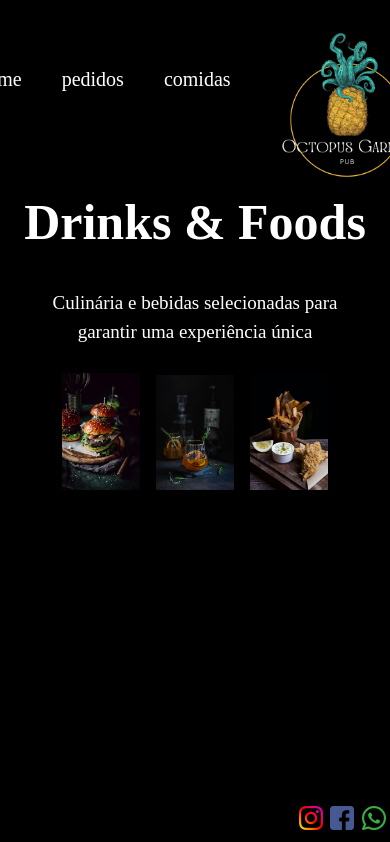
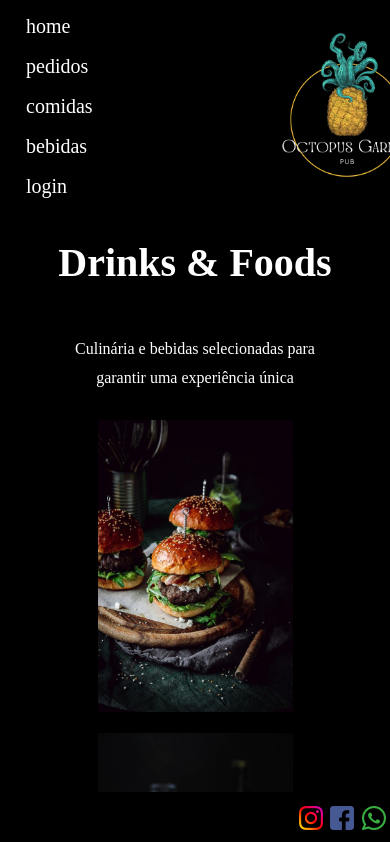
Before and after one commit to NelsonSSoares/M5-G7-OctopusPub, a React (Create React App) app: page / in a window 390 px wide. Shown: the top 842 px of the page. Built offline with nearby package versions, Linux system fonts and the light colour scheme; a web font is replaced by a local one.

Commit message:
feat: responsividade header e home

```diff
--- a/src/components/Header/styles.module.css
+++ b/src/components/Header/styles.module.css
@@ -22,3 +22,14 @@
 .myNav a:hover {
     color: #42ada1
 }
+
+@media(max-width: 767px) {
+    .myNav {
+        max-width: 300px;
+        font-size: 2px;
+        line-height: 0;
+        flex-direction: column;
+        align-items: flex-start;
+
+  }
+}
--- a/src/components/Home/styles.module.css
+++ b/src/components/Home/styles.module.css
@@ -25,3 +25,15 @@
     font-size: 19px;
     line-height: 29px;
 }
+@media(max-width: 767px) {
+
+    .titulo {
+        font-size: 40px;
+  }
+  .paragrafo {
+      font-size: 16px;
+  }
+  .img {
+      width: 50%;
+  }
+}
```
